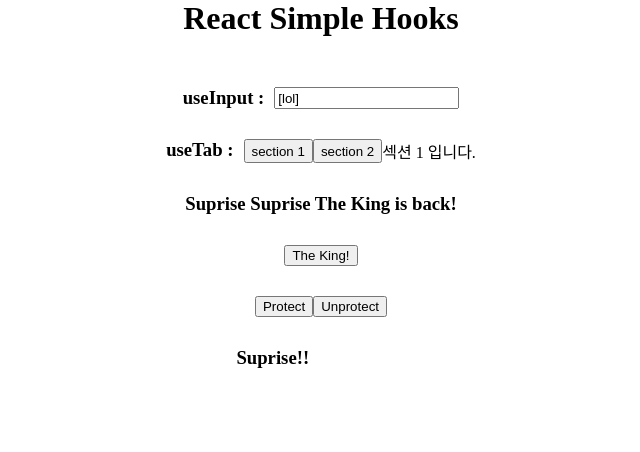
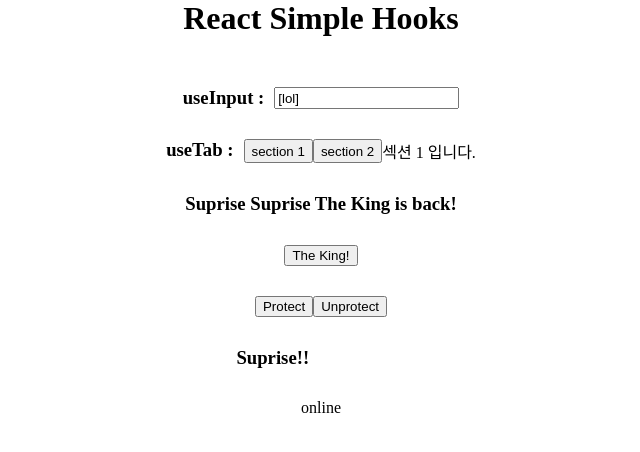
Before and after one commit to rkdvnfma90/react-simple-hooks, a React (Create React App) app: page / in a window 1280 px wide. Shown: the top 452 px of the page, without its empty margins (319-959 px from the left). Built offline with nearby package versions, Linux system fonts and the light colour scheme.

Commit message:
add useNetwork hook

```diff
--- a/src/App.js
+++ b/src/App.js
@@ -7,6 +7,7 @@
 import { usePreventLeave } from './hooks/usePreventLeave.js'
 import { useBeforeLeave } from './hooks/useBeforeLeave.js'
 import { useFadein } from './hooks/useFadein.js'
+import { useNetwork } from './hooks/useNetwork.js'
 import './App.css'
 
 const App = () => {
@@ -60,6 +61,12 @@
   const fadeinH2 = useFadein(2, 2)
   const fadeinP = useFadein(5, 10)
 
+  /* useNetwork */
+  const handleNetworkChange = (online) => {
+    console.log(online ? '온라인 입니다.' : '오프라인 입니다.')
+  }
+  const online = useNetwork(handleNetworkChange)
+
   return (
     <div className="app-main">
       <h1 className="app-title">React Simple Hooks</h1>
@@ -102,6 +109,9 @@
         <h3 {...fadeinH2}>Suprise!!</h3>
         <p {...fadeinP}>lorem ipsum....</p>
       </section>
+
+      {/* useNetwork */}
+      <section className="app-hooks">{online ? 'online' : 'offline'}</section>
     </div>
   )
 }
--- /dev/null
+++ b/src/hooks/useNetwork.js
@@ -0,0 +1,20 @@
+import { useState, useEffect } from 'react'
+
+export const useNetwork = (onChangeOnline) => {
+  const [status, setStatus] = useState(navigator.onLine) // 브라우저의 온라인 여부
+  const listener = () => {
+    if (typeof onChangeOnline === 'function') {
+      onChangeOnline(navigator.onLine)
+    }
+    setStatus(navigator.onLine)
+  }
+  useEffect(() => {
+    window.addEventListener('online', listener)
+    window.addEventListener('offline', listener)
+    return () => {
+      window.removeEventListener('online', listener)
+      window.removeEventListener('offline', listener)
+    }
+  }, [])
+  return status
+}
```
